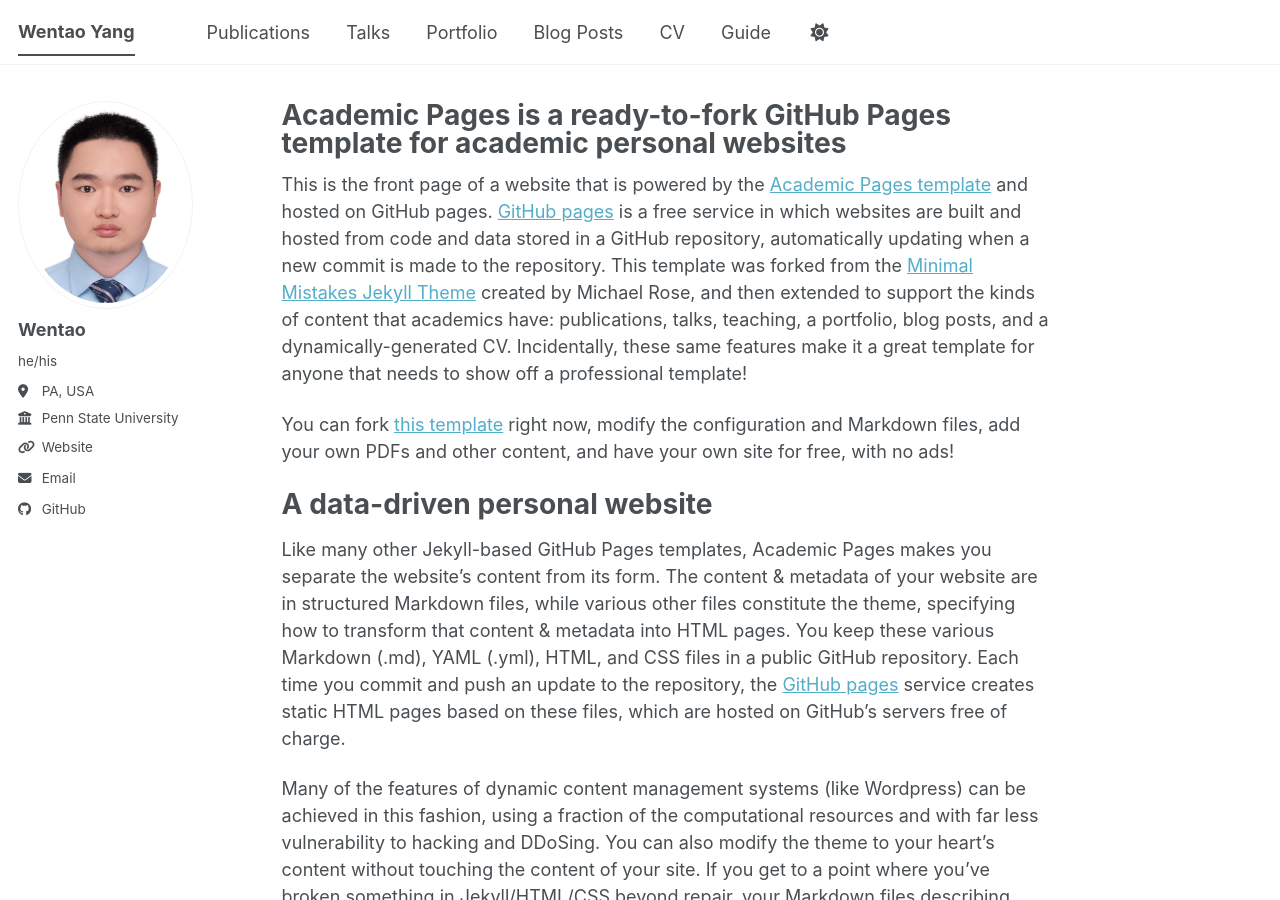
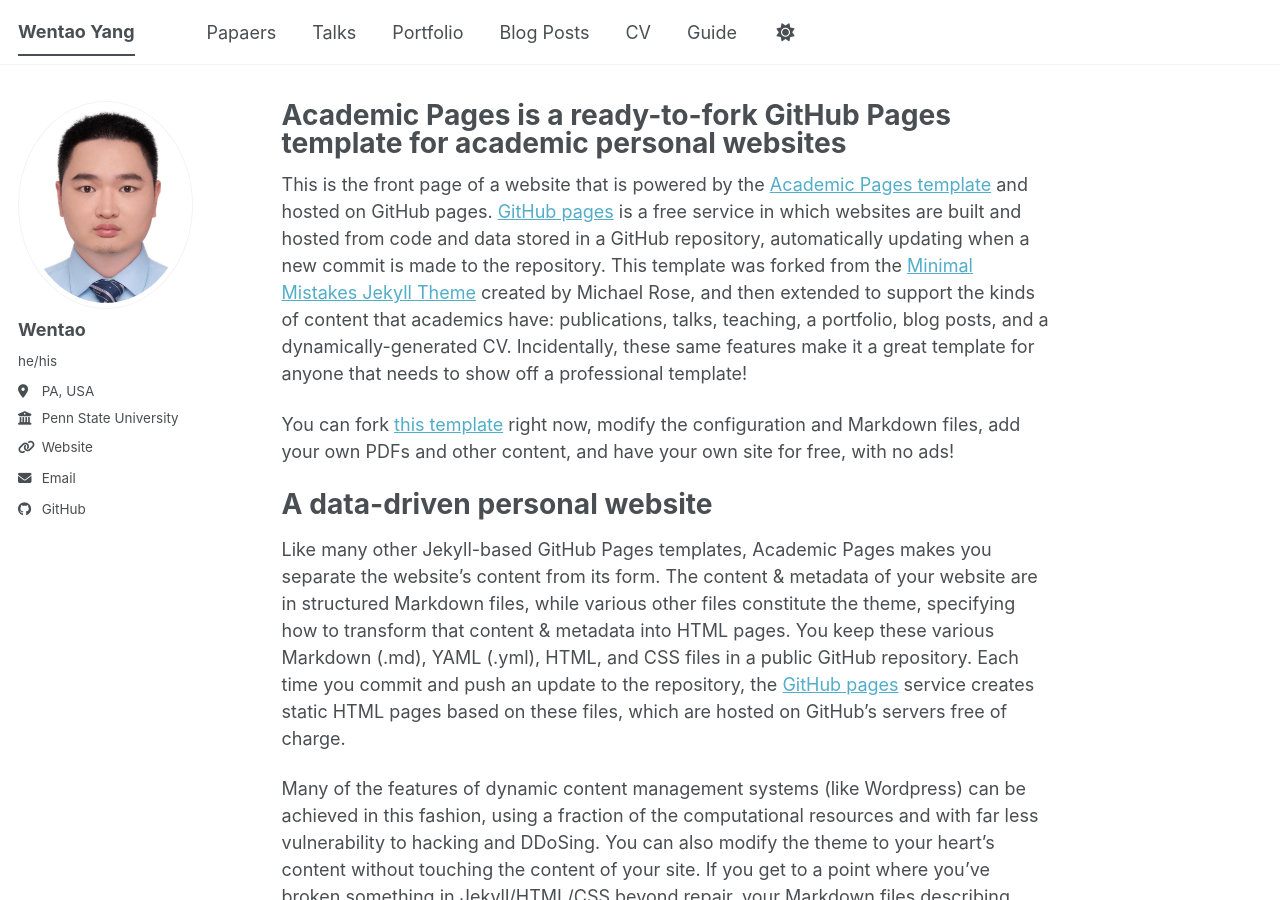
Before and after one commit to liliyawanttosleep/liliyawanttosleep.github.io, a Jekyll site: the page built from _pages/about.md, in a window 1280 px wide and 900 px high. Built offline with Jekyll 4.4.1, drawn with Linux system fonts in a browser that asks for light colours; a script bundle is joined from its source files by our own code; library files that are not in the unit come from our copies.

Commit message:
Update navigation.yml

```diff
--- a/_data/navigation.yml
+++ b/_data/navigation.yml
@@ -8,7 +8,7 @@
 #      Markdown formatted page while the second is generated using JSON.
 
 main:
-  - title: "Publications"
+  - title: "Papaers"
     url: /publications/
 
   - title: "Talks"
```
